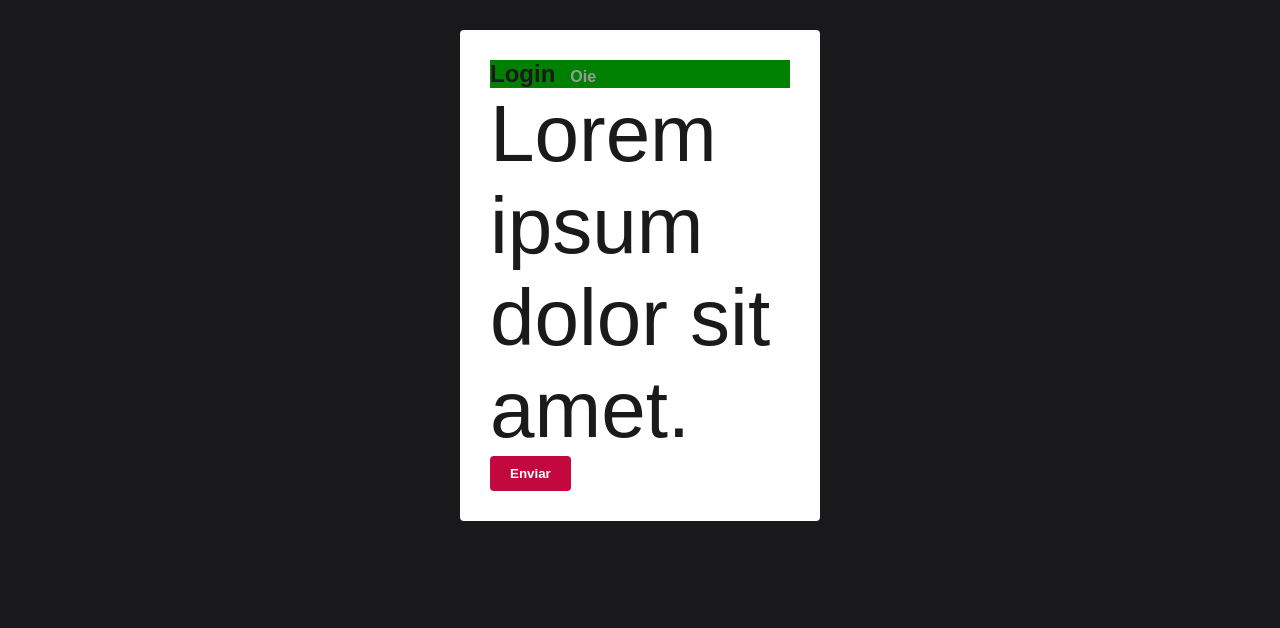
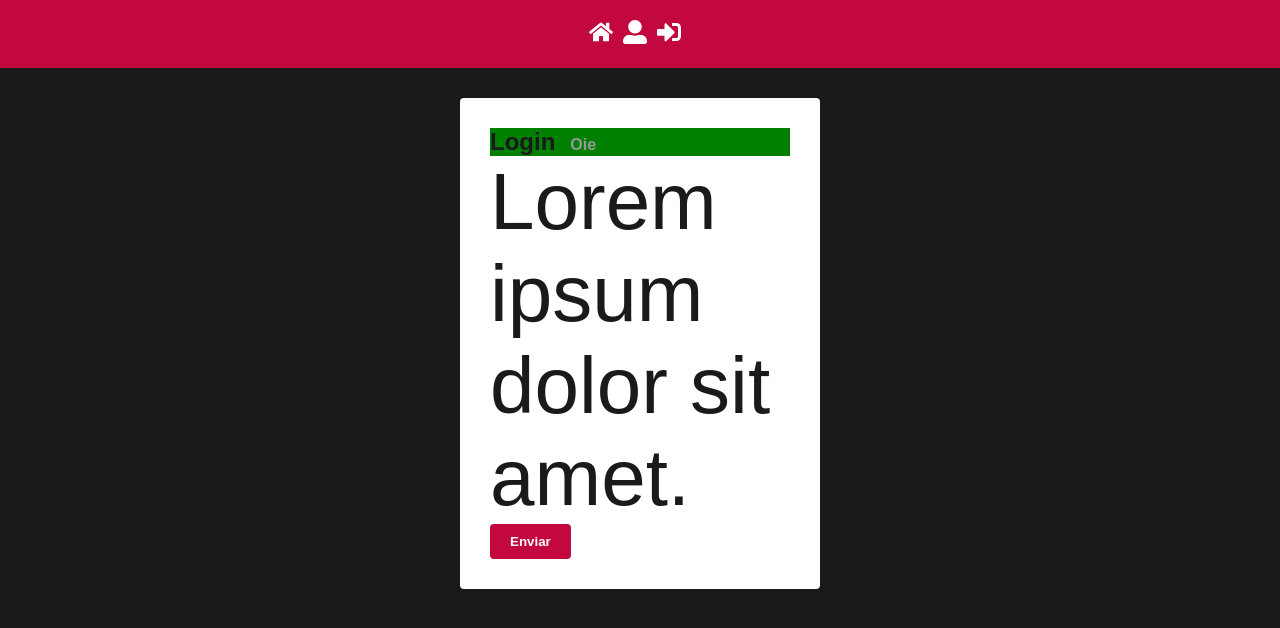
Before and after one commit to Dogolaa/Escola-React-Frontend, a React (Vite) app: page /login in a window 1280 px wide. Shown: the top 628 px of the page. Built offline with nearby package versions, Linux system fonts and the light colour scheme.

Commit message:
feat: Add Header

```diff
--- a/package.json
+++ b/package.json
@@ -10,8 +10,9 @@
     "preview": "vite preview"
   },
   "dependencies": {
-    "react": "^19.0.0",
     "react-dom": "^19.0.0",
+    "react-icons": "^5.4.0",
+    "react-router-dom": "^5.2.0",
     "styled-components": "^6.1.15"
   },
   "devDependencies": {
--- a/src/App.jsx
+++ b/src/App.jsx
@@ -2,10 +2,12 @@
 
 import Login from './pages/Login';
 import GlobalStyles from './styles/GlobalStyles';
+import Header from './components/Header';
 
 function App() {
   return (
     <>
+      <Header />
       <GlobalStyles />
       <Login />
     </>
--- /dev/null
+++ b/src/components/Header/index.jsx
@@ -0,0 +1,20 @@
+import React from 'react';
+import { FaHome, FaSignInAlt, FaUserAlt } from 'react-icons/fa';
+
+import { Nav } from './styled';
+
+export default function Header() {
+  return (
+    <Nav>
+      <a href="">
+        <FaHome size={24} />
+      </a>
+      <a href="">
+        <FaUserAlt size={24} />
+      </a>
+      <a href="">
+        <FaSignInAlt size={24} />
+      </a>
+    </Nav>
+  );
+}
--- /dev/null
+++ b/src/components/Header/styled.jsx
@@ -0,0 +1,16 @@
+import styled from 'styled-components';
+import { primaryColor } from '../../config/colors';
+
+export const Nav = styled.nav`
+  background: ${primaryColor};
+  padding: 20px;
+  display: flex;
+  align-items: center;
+  justify-content: center;
+
+  a {
+    color: #fff;
+    margin: 0 10px 0 0;
+    font-weight: bold;
+  }
+`;
```
Also changed, not shown: 1 other file (tests, documents, lock files or other folders).
